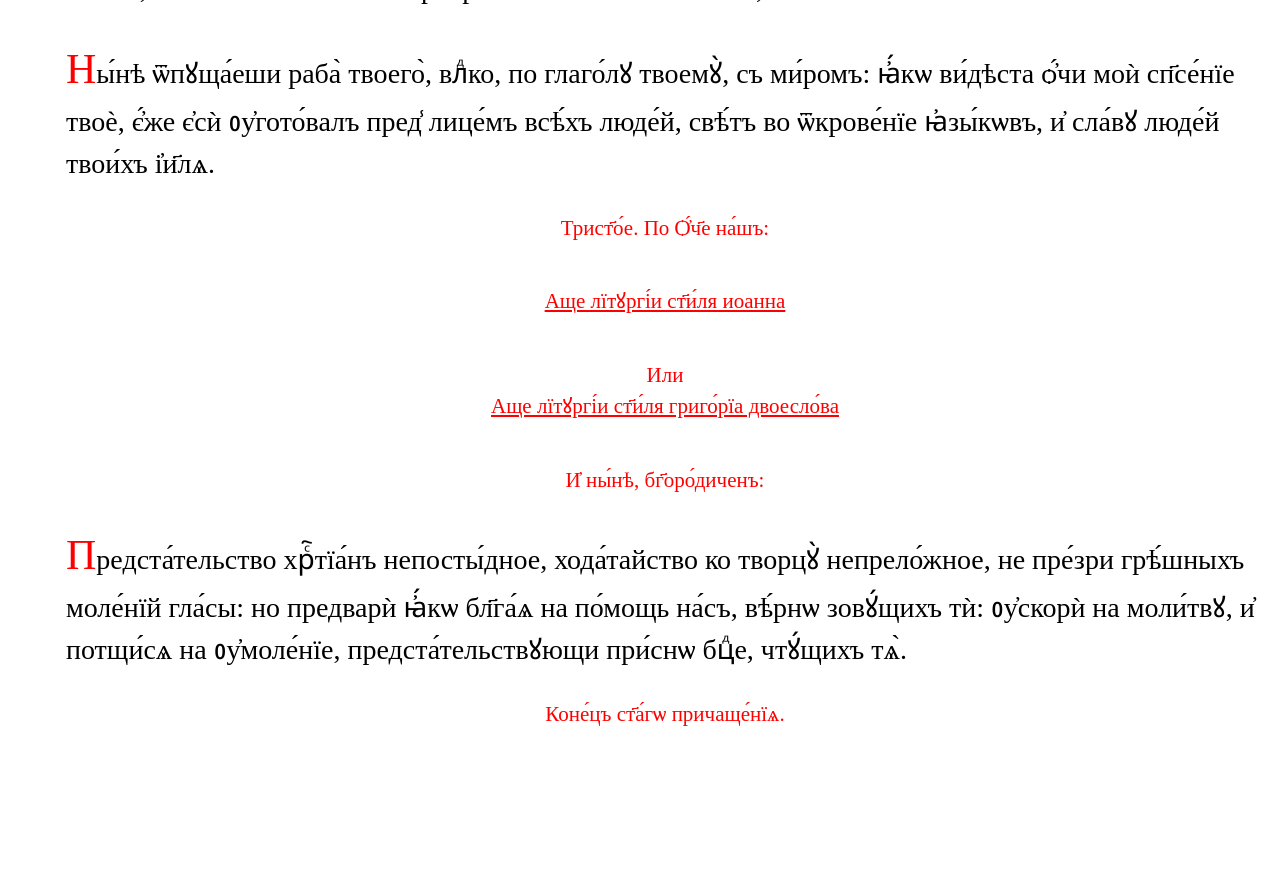
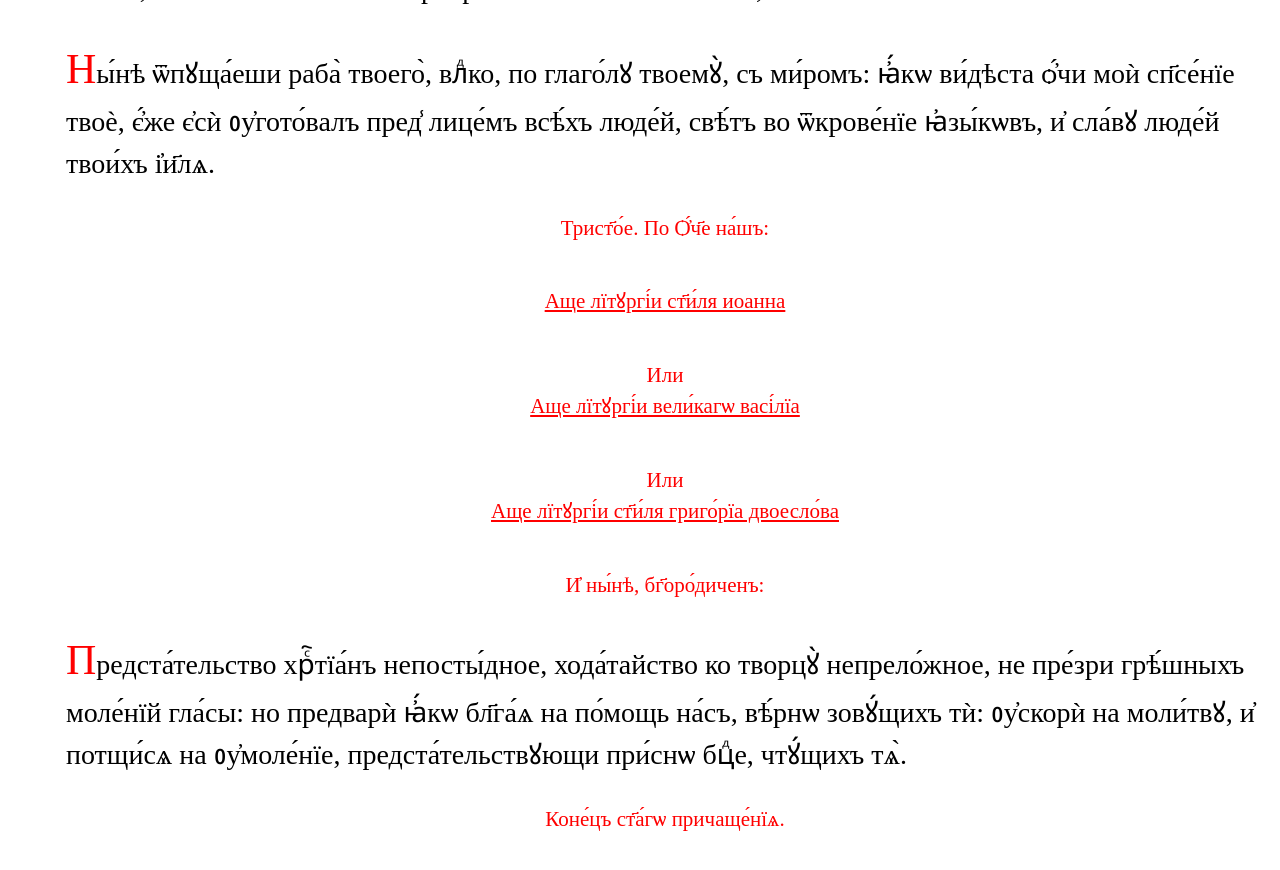
Before and after one commit to markjville/markjville.github.io, a Jekyll site: the page docs/последование-по-причастию.html, which Jekyll copies as it is, in a window 1280 px wide and 900 px high, scrolled down 2791 px. Shown: the top 870 px of the window. Built offline with Jekyll 4.4.1, drawn with Linux system fonts in a browser that asks for light colours; some web fonts are replaced; comment, search, counter and statistics services are not loaded; before the commit the page ends 3586 px from its top, so only the background shows below that.

Commit message:
Update последование-по-причастию.html

```diff
--- a/docs/последование-по-причастию.html
+++ b/docs/последование-по-причастию.html
@@ -130,6 +130,10 @@ p::first-letter {
 
 <div style="text-align:center;color:red;font-size:75%">Или</div>
 
+<div style="text-align:center;color:red;font-size:75%"><a href="https://markjville.github.io/docs/st-gregory.html">Аще лїтꙋргі́и вели́кагѡ васі́лїа</a></div>
+      </br>
+<div style="text-align:center;color:red;font-size:75%">Или</div>
+
 <div style="text-align:center;color:red;font-size:75%"><a href="https://markjville.github.io/docs/st-gregory.html">Аще лїтꙋргі́и ст҃и́ля григо́рїа двоесло́ва</a></div>
 
 </br>
```
